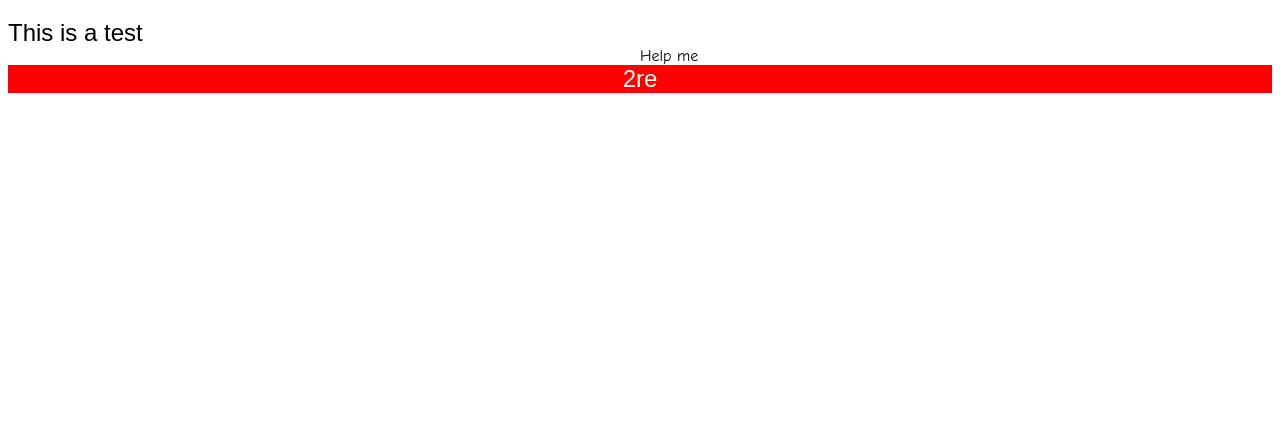
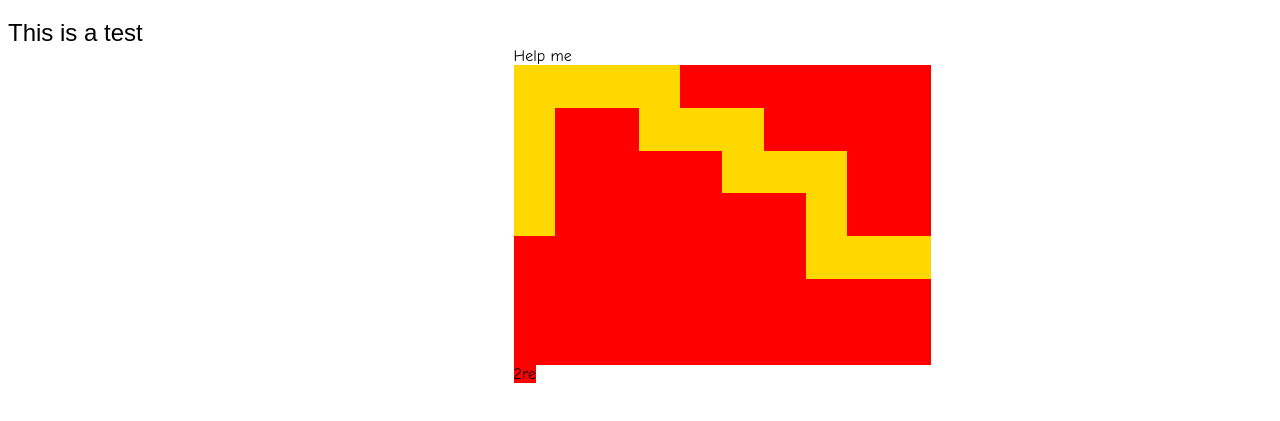
Before and after one commit to Howardhowardhoward/gamefuntime, a website: page index.html in a window 1280 px wide. Shown: the part 61-482 px from the top of the page. Drawn offline with Linux system fonts and the light colour scheme.

Commit message:
Map now displays

```diff
--- a/css/Bootstrap.css
+++ b/css/Bootstrap.css
@@ -1,7 +1,4 @@
-html {
-font-size: 16px;
-font-family: Comic Sans MS;
-}
+html {font-size: 16px;font-family: Comic Sans MS;overflow: auto;}
 
 p1{
 font-size: 1.5em;
@@ -13,29 +10,56 @@ font-family: sans-serif;
 
     position: relative;
     width:33%;
-    left:50%;
+    left:40%;
 }
 
 .wall{
-position: relative;
+
+background-color: #ff0000;
+background-position: center;
+/*color: #ffffff;*/
+
+display: inline-block;
+height:  100%;
+padding: 0;
+}
+
+.path{
+background-color: #ffd800;
+background-position: center;
+/* color: #ffffff;*/
+display: inline-block;
+height: 100%;
+padding:0;
+}
+
+.block {
+    position: relative;
     width: 100%;
     height: 100%;
-    background-color: #ff0000;
-    background-position: center;
-    color: #ffffff;
     text-align: center;
     font-size: 1.5em;
     font-family: sans-serif;
+    margin:0;
+
 }
 
-.path{
+.magma{
+  /*  background-color: #ff6a0050;*/
+        background-position: center;
+        color: #ffffff;
+        width: 100%;
+        height: 300px;
+
+}
+
+.row{
 position: relative;
-    width: 100%;
-    height: 100%;
-    background-color: #ffd800;
-    background-position: center;
-    color: #ffffff;
     text-align: center;
     font-size: 1.5em;
     font-family: sans-serif;
+    display: table;
+    margin: 0;
+    overflow:auto;
+    width: 100%
 }
--- a/index.html
+++ b/index.html
@@ -15,7 +15,9 @@
         Help me
 
     </div>
-    <div class="col-mid" id="grid">Alive</div>
+    <div class="col-mid">
+        <div id="grid" class="grid" />
+    </div>
     <div class="wall">2re</div>
     <script type="text/javascript" src="config.js"></script>
     <script type="text/javascript" src="main.js?60"></script>
--- a/main.js
+++ b/main.js
@@ -46,7 +46,7 @@ function makePath(map) {
             }
         }
         else if (dir == 2) {
-            if (row != game.global.mapHeight - 1&&(row<game.global.mapHeight-1 && map[row+1][col]!='path') && (row == game.global.mapHeight - 2 || (row < game.global.mapHeight - 2 && map[row + 2][col] != 'path')) && (col==0||(col > 1 && map[row + 1][col - 1] != 'path')) && (col < game.global.mapWidth - 1 && map[row + 1][col + 1] != 'path')) {
+            if (row != game.global.mapHeight - 1&&(row<game.global.mapHeight-1 && map[row+1][col]!='path') && (row == game.global.mapHeight - 2 || (row < game.global.mapHeight - 2 && map[row + 2][col] != 'path')) && (col==0||(col > 0 && map[row + 1][col - 1] != 'path')) && (col < game.global.mapWidth - 1 && map[row + 1][col + 1] != 'path')) {
                 row++;
                 map[row][col] = 'path';
                 dir = Math.floor(Math.random() * 4) + 1;
@@ -70,7 +70,7 @@ function makePath(map) {
 
         else if (dir == 4) {
             dir = Math.floor(Math.random() * 4) + 1;
-            if (col != game.global.mapWidth - 1 && (row==0||(row > 1 && map[row - 1][col + 1] != 'path')) && (row==game.global.mapHeight-1||(row < game.global.mapHeight - 1 && map[row + 1][col + 1] != 'path'))) {
+            if (col != game.global.mapWidth - 1 && (row==0||(row > 1 && map[row - 1][col + 1] != 'path')) && (row==game.global.mapHeight-1||(row < game.global.mapHeight - 1 && map[row + 1][col + 1] != 'path'))&&map[row][col+1]!='path') {
                 col++;
                 map[row][col] = 'path';
             }
@@ -87,19 +87,25 @@ function displayMap() {
     var className = "magma";
     grid.className = className;
 
-    for (var x=0; x<= game.global.mapWidth-1; x++){
-        var row=document.createElement("row");
+    for (var x=0; x<= game.global.mapHeight-1; x++){
+        var row = document.createElement("row");
         grid.insertBefore(row, grid.childNodes[0]);
-        for (var y=0; y<= game.global.mapHeight-1;y++){
-            var cell;
-            if (gamemap[y][x]=='wall'){
-                cell=document.createElement("wall");
+        row.setAttribute("id", "row" + x);
+        row.className = "row";
+        row.style.height=(100/game.global.mapHeight)+"%";
+        for (var y=0; y<= game.global.mapWidth-1;y++){
+            var cell = document.createElement("block");
+            cell.setAttribute("id", x+', '+y)
+            if (gamemap[x][y]=='wall'){
+
+                cell.className="wall";
             }
-            else if (gamemap[y][x]=='path'){
-                cell=document.createElement("path");
+            else if (gamemap[x][y]=='path'){
+
+                cell.className="path";
             }
-            row.append(cell);
-            cell.style.width=(100/game.global.mapWidth)+"%";
+            row.appendChild(cell);
+            cell.style.width = (100 / game.global.mapWidth) + "%";
 
         }
     }
```
